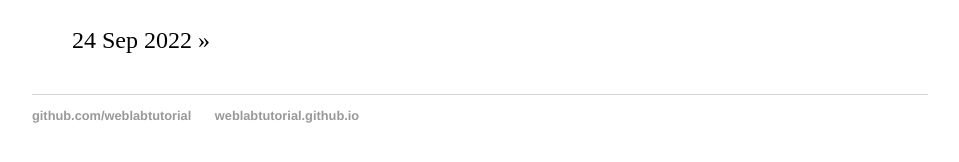
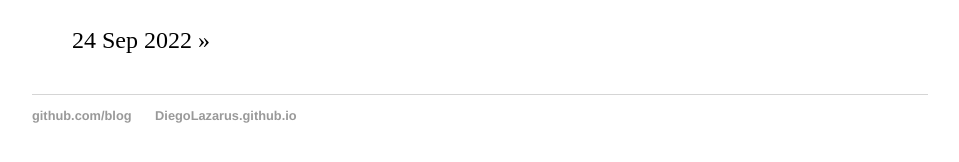
Before and after one commit to DCL-Uni/DCL-Uni.github.io, a Jekyll site: the page built from blog/index.html, in a window 1280 px wide. Shown: the part 170-332 px from the top of the page, without its empty margins (160-1119 px from the left). Built offline with Jekyll 4.4.1, drawn with Linux system fonts in a browser that asks for light colours.

Commit message:
Update default.html
Fixed some embarrassing errors

```diff
--- a/_layouts/default.html
+++ b/_layouts/default.html
@@ -13,7 +13,7 @@
 {{ content }}
 </div> <footer>
 <ul>
-<li><a href="https://github.com/weblabtutorial">github.com/weblabtutorial</a></li>
-<li><a href="https://weblabtutorial.github.io"> weblabtutorial.github.io </a></li>
+<li><a href="https://DiegoLazarus.com/blog">github.com/blog</a></li>
+<li><a href="https://DiegoLazarus.github.io"> DiegoLazarus.github.io </a></li>
 </ul> </footer>
 </body> </html>
```
